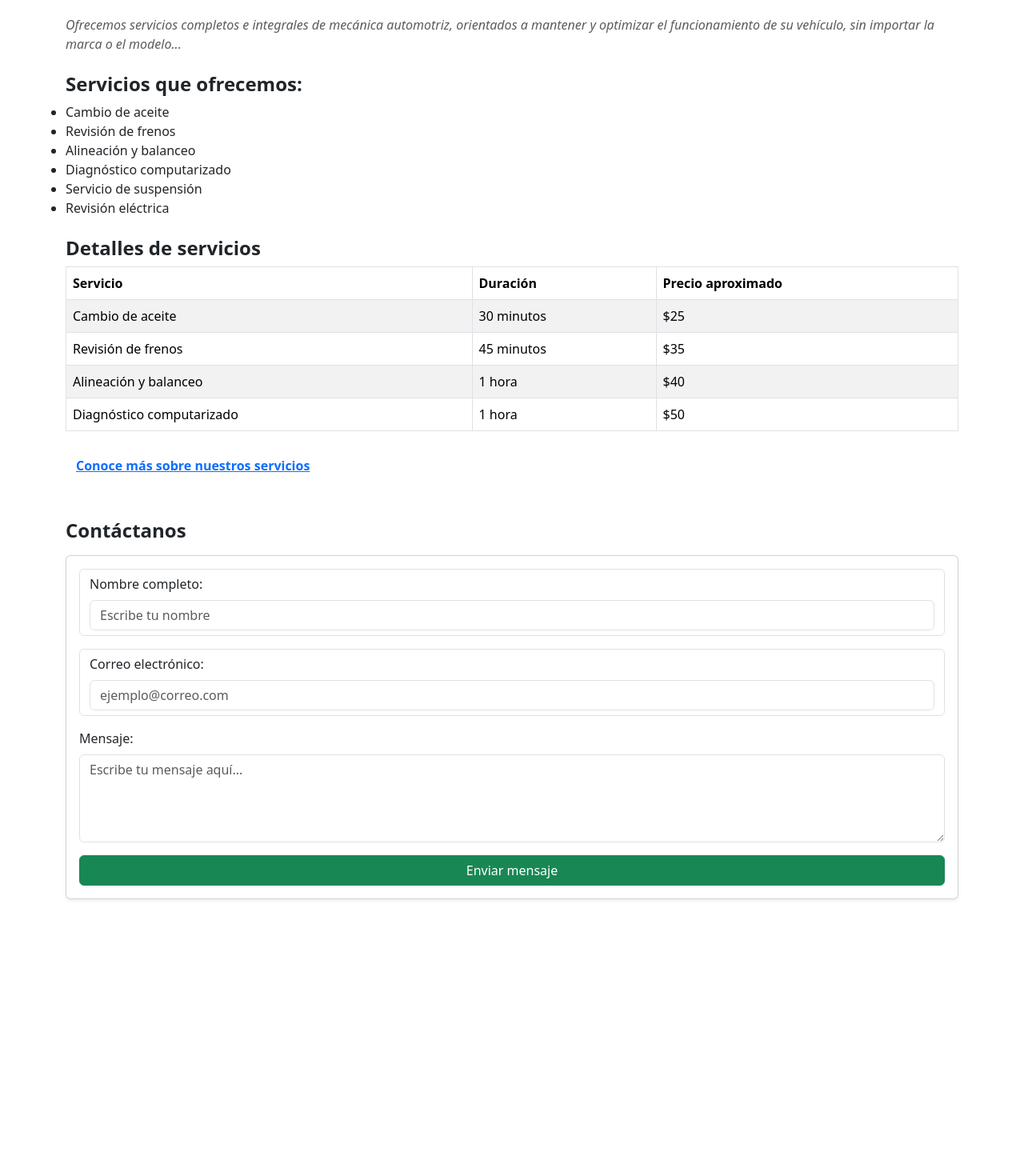
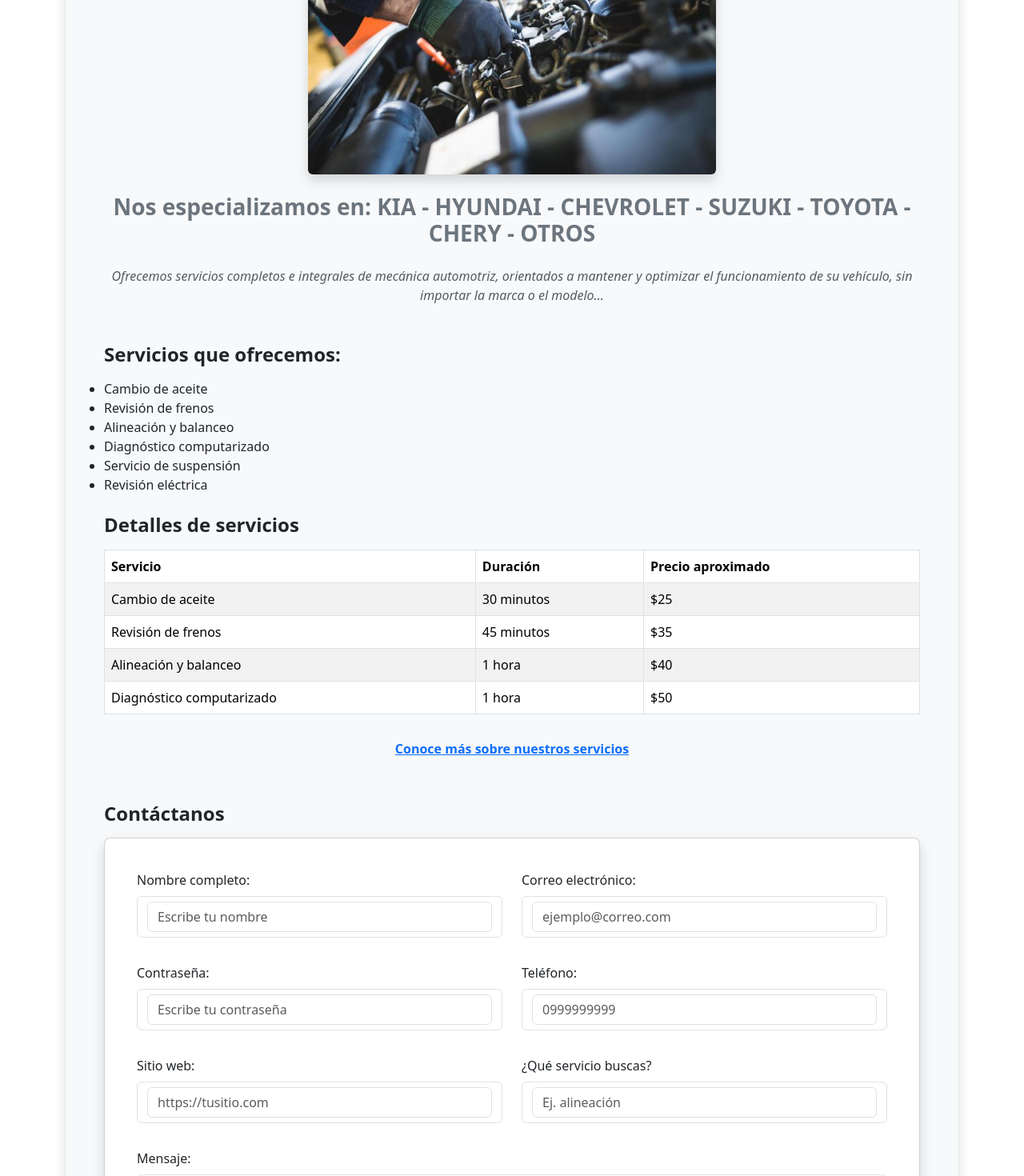
Before and after one commit to StevenCalu/ACT-REACT, a React (Create React App) app: page / in a window 1280 px wide. Shown: the part 300-1770 px from the top of the page at 80% size. Before the commit the page ends 1472 px from the top, so only its background shows below. Built offline with nearby package versions, Linux system fonts and the light colour scheme.

Commit message:
Actualizacion App.js

```diff
--- a/src/App.js
+++ b/src/App.js
@@ -13,6 +13,7 @@ import InputPassword from './components/inputs-especiales/input-password';
 import InputSearch from './components/inputs-especiales/input-search';
 import InputTel from './components/inputs-especiales/input-tel';
 import InputURL from './components/inputs-especiales/input-url';
+
 import 'bootstrap/dist/css/bootstrap.min.css';
 import './lib/bootstrap-5.3.6-dist/css/bootstrap.min.css';
 
@@ -40,82 +41,79 @@ function App() {
 
   const manejarEnvio = (e) => {
     e.preventDefault();
-
-    console.log("Formulario enviado.");
-    console.log("Nombre:", nombre);
-    console.log("Correo:", correo);
-    console.log("Mensaje:", mensaje);
-
     alert(`Gracias por contactarnos, ${nombre}. Pronto responderemos a tu correo: ${correo}`);
-
     setNombre('');
     setCorreo('');
     setMensaje('');
   };
 
   return (
-    <div className="container mt-5">
-      <section className="mb-5">
+    <div className="container my-5">
+      <section className="mb-5 bg-light p-4 p-md-5 rounded-3 shadow">
 
         <Titulo
           texto="Mecánica Automotriz Multimarca GM"
           nivel={1}
-          className="text-primary mb-3"
+          className="text-center text-primary display-5 mb-4"
         />
 
+        <div className="text-center mb-4">
           <Imagen
             src="mecanica.jpg"
             alt="Taller de mecánica"
-          width="150"
-          height="150"
-          className="d-block mb-3"
+            className="img-fluid rounded shadow w-50"
           />
+        </div>
 
         <Titulo
           texto="Nos especializamos en: KIA - HYUNDAI - CHEVROLET - SUZUKI - TOYOTA - CHERY - OTROS"
           nivel={3}
-          className="text-secondary mb-4"
+          className="text-center text-secondary fw-semibold mb-4"
         />
 
         <Parrafo
           texto="Ofrecemos servicios completos e integrales de mecánica automotriz, orientados a mantener y optimizar el funcionamiento de su vehículo, sin importar la marca o el modelo..."
-          className="text-muted fst-italic mb-4"
+          className="text-muted fst-italic text-center mb-5"
         />
 
         <Titulo
           texto="Servicios que ofrecemos:"
           nivel={4}
-          className="fw-semibold mb-2"
+          className="fw-bold mb-3"
         />
-        <Lista elementos={servicios} className="list-group mb-4" />
+        <Lista elementos={servicios} className="list-group list-group-flush mb-4" />
 
         <Titulo
           texto="Detalles de servicios"
           nivel={4}
-          className="fw-semibold mb-2"
+          className="fw-bold mb-3"
         />
-        <Tabla cabecera={cabecera} datos={datos} className="mb-4" />
+        <Tabla cabecera={cabecera} datos={datos} className="table table-striped mb-4" />
 
+        <div className="text-center mb-5">
           <Enlace
             href="https://www.mecanicoautomotriz.org/"
             texto="Conoce más sobre nuestros servicios"
-          className="fw-bold"
+            className="btn btn-outline-primary fw-bold"
             target="_blank"
           />
+        </div>
 
         <Titulo
           texto="Contáctanos"
           nivel={4}
-          className="fw-semibold mt-5 mb-3"
+          className="fw-bold mb-3"
         />
 
-        <div className="card shadow-sm mb-5">
+        <div className="card shadow rounded-3 p-4 mb-5">
           <div className="card-body">
             <Formulario onSubmit={manejarEnvio}>
 
+              <div className="row">
+                <div className="col-md-6 mb-3">
+                  <label htmlFor="nombre" className="form-label">Nombre completo:</label>
                   <InputText
                     id="nombre"
-                label="Nombre completo:"
                     className="form-control"
                     placeholder="Escribe tu nombre"
                     value={nombre}
@@ -123,16 +121,63 @@ function App() {
                     required
                     minLength={2}
                   />
+                </div>
 
+                <div className="col-md-6 mb-3">
+                  <label htmlFor="correo" className="form-label">Correo electrónico:</label>
                   <InputEmail
                     id="correo"
-                label="Correo electrónico:"
                     className="form-control"
                     placeholder="ejemplo@correo.com"
                     value={correo}
                     onChange={(e) => setCorreo(e.target.value)}
                     required
                   />
+                </div>
+              </div>
+
+              <div className="row">
+                <div className="col-md-6 mb-3">
+                  <label htmlFor="clave" className="form-label">Contraseña:</label>
+                  <InputPassword
+                    id="clave"
+                    className="form-control"
+                    placeholder="Escribe tu contraseña"
+                    required
+                    minLength={6}
+                  />
+                </div>
+
+                <div className="col-md-6 mb-3">
+                  <label htmlFor="telefono" className="form-label">Teléfono:</label>
+                  <InputTel
+                    id="telefono"
+                    className="form-control"
+                    placeholder="0999999999"
+                    pattern="[0-9]{10}"
+                  />
+                </div>
+              </div>
+
+              <div className="row">
+                <div className="col-md-6 mb-3">
+                  <label htmlFor="website" className="form-label">Sitio web:</label>
+                  <InputURL
+                    id="website"
+                    className="form-control"
+                    placeholder="https://tusitio.com"
+                  />
+                </div>
+
+                <div className="col-md-6 mb-3">
+                  <label htmlFor="busqueda" className="form-label">¿Qué servicio buscas?</label>
+                  <InputSearch
+                    id="busqueda"
+                    className="form-control"
+                    placeholder="Ej. alineación"
+                  />
+                </div>
+              </div>
 
               <div className="mb-3">
                 <label htmlFor="mensaje" className="form-label">Mensaje:</label>
@@ -151,16 +196,14 @@ function App() {
               <Boton
                 type="submit"
                 variant="success"
-                className="w-100"
+                className="btn btn-success btn-lg w-100 mt-3"
                 texto="Enviar mensaje"
               />
             </Formulario>
           </div>
         </div>
-
       </section>
     </div>
   );
 }
-
 export default App;
```
Lines whose indentation alone changed are shown as unchanged.
